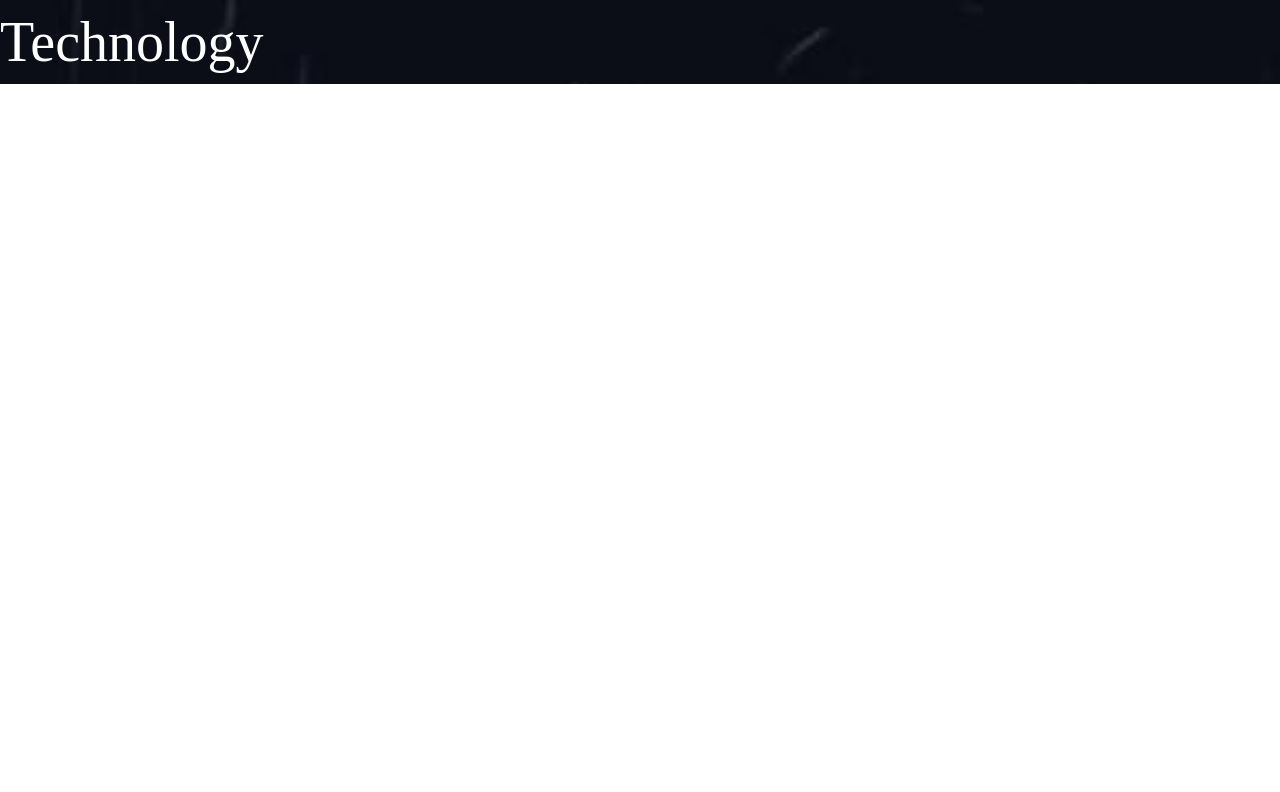
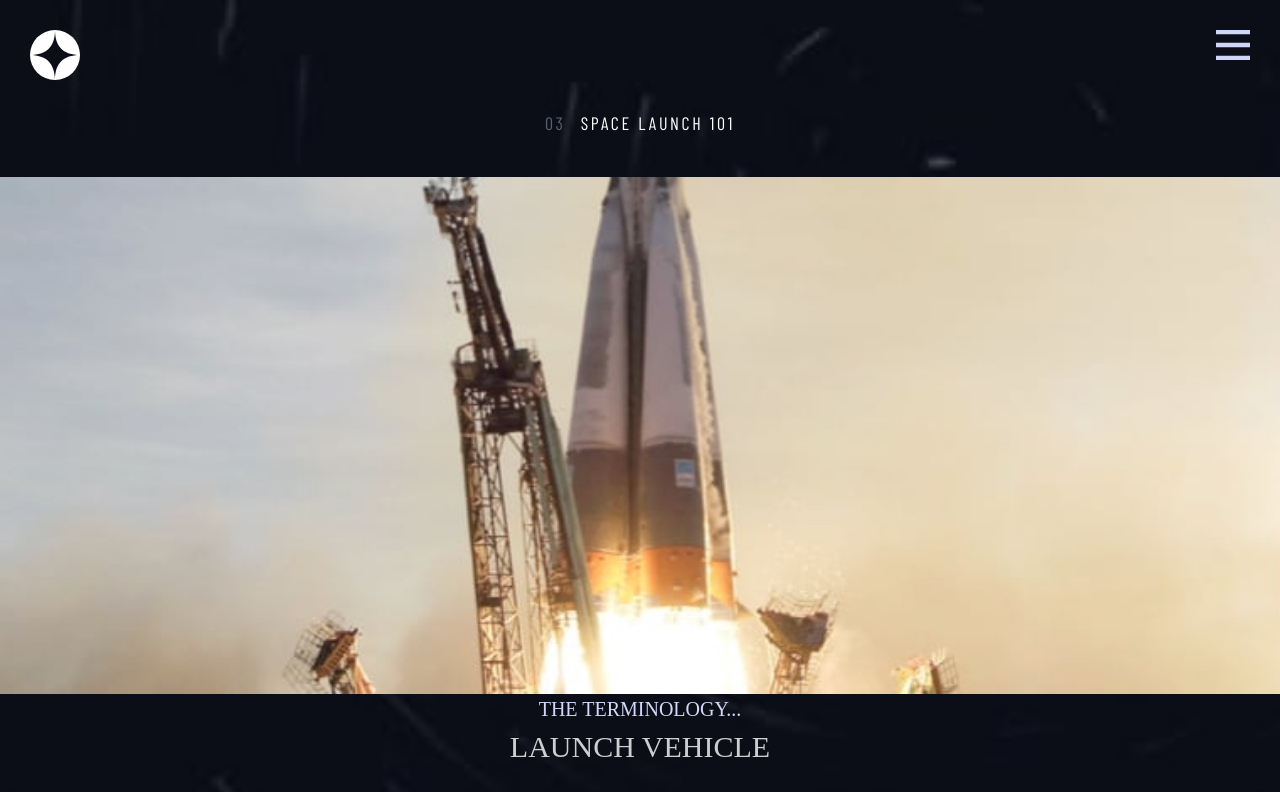
Before and after one commit to ryanesmores07/nextjs-space-landingpage, a Next.js app: page /technology in a window 1280 px wide. Shown: the top 792 px of the page. Built offline with nearby package versions, Linux system fonts and the light colour scheme; a web font is replaced by a local one.

Commit message:
chore: working with Technology component

```diff
--- a/components/Person.js
+++ b/components/Person.js
@@ -74,10 +74,13 @@ const Wrapper = styled.section`
       button {
         border: none;
         color: var(--clr-white);
-        background-color: transparent;
+        background: none;
         opacity: 0.3;
         transition: opacity 250ms ease-out;
+        cursor: pointer;
+
         &:hover,
+        &:focus,
         &:active {
           opacity: 1;
         }
--- a/components/Planet.js
+++ b/components/Planet.js
@@ -108,9 +108,11 @@ const Wrapper = styled.section`
           opacity: 0;
           transition: opacity 250ms ease-in;
         }
-
+        &:hover::after {
+          opacity: 0.4;
+        }
         &:active::after,
-        &:hover::after {
+        &:focus::after {
           opacity: 1;
         }
       }
--- a/components/Technology.js
+++ b/components/Technology.js
@@ -1,12 +1,26 @@
 import React from "react";
 import styled from "styled-components";
 import * as style from "./Technology.module.css";
+import Navigation from "../components/Navigation";
 
-const Technology = () => {
+const Technology = ({ data }) => {
+  const [index, setIndex] = React.useState(0);
+  const { name, images, description } = data[index];
+  console.log(name);
   return (
     <Wrapper>
       <div className={style.background}>
-        <h3>Technology</h3>
+        <Navigation />
+        <div className="flex-container">
+          <h6 className="header">SPACE LAUNCH 101</h6>
+          <div className="image-container">
+            <img className="tech-image" src={images.landscape} alt="" />
+          </div>
+
+          <h4 className="tech-term">THE TERMINOLOGY...</h4>
+          <h3 className="tech-name">{name.toUpperCase()}</h3>
+          <p className="tech-description">{description}</p>
+        </div>
       </div>
     </Wrapper>
   );
@@ -15,6 +29,60 @@ const Technology = () => {
 const Wrapper = styled.section`
   max-width: 100%;
   color: var(--clr-white);
+  .flex-container {
+    display: flex;
+    flex-direction: column;
+    align-items: center;
+    justify-content: center;
+    padding-bottom: 5rem;
+    /* overflow: hidden; */
+
+    .header {
+      font-size: 1.8rem;
+      margin-bottom: 4rem;
+      &::before {
+        content: "03";
+        margin-right: 1.5rem;
+        color: var(--clr-blue);
+        opacity: 0.4;
+      }
+    }
+    .image-container {
+      margin: 0;
+      overflow: hidden;
+      /* height: 35vh; */
+      .tech-image {
+        background-size: cover;
+        /* height: 23rem; */
+        width: 100vw;
+        background-position: right center;
+        transform: scaleX(1.01);
+        transform-origin: left;
+      }
+    }
+
+    .tech-term {
+      font-size: 2rem;
+      color: var(--clr-blue);
+    }
+
+    .tech-name {
+      font-size: 3rem;
+      opacity: 0.8;
+      margin-bottom: 1.6rem;
+    }
+
+    .tech-description {
+      padding: 0 3rem;
+      max-width: 70ch;
+      text-align: center;
+      font-weight: 100;
+      letter-spacing: 1.2px;
+      font-size: 1.9rem;
+      line-height: 1.7;
+      color: var(--clr-blue);
+    }
+  }
 `;
 
 export default Technology;
--- a/pages/technology/index.js
+++ b/pages/technology/index.js
@@ -1,12 +1,26 @@
 import React from "react";
 import Technology from "../../components/Technology";
+import { buildFilePath, extractFeedback } from "../../helper/helper";
 
-const Tech = () => {
+const Tech = ({ data }) => {
   return (
     <div>
-      <Technology />
+      <Technology data={data} />
     </div>
   );
 };
 
+export const getStaticProps = async () => {
+  const filePath = buildFilePath();
+  const data = extractFeedback(filePath);
+
+  const tech = data.technology;
+  console.log(tech);
+  return {
+    props: {
+      data: tech,
+    },
+  };
+};
+
 export default Tech;
```
